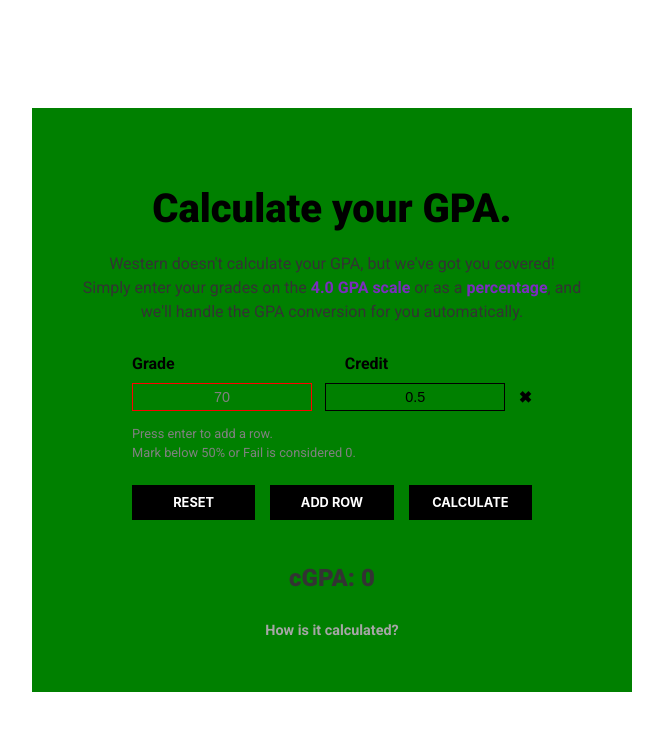
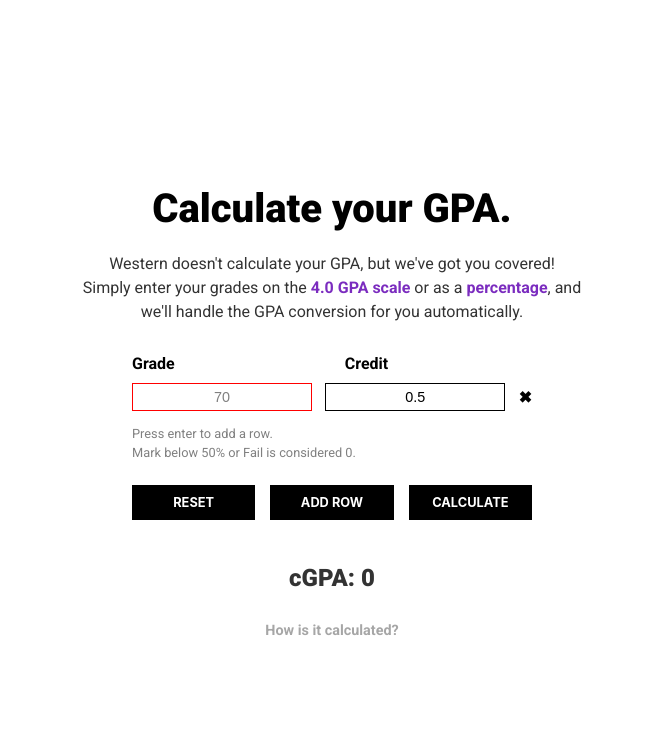
Before and after one commit to rat-atouille/uwo_gpa_calculator, a React (Create React App) app: page / in a window 1280 px wide. Shown: the top 730 px of the page, without its empty margins (308-971 px from the left). Built offline with nearby package versions, Linux system fonts and the light colour scheme.

Commit message:
fixed minor error

```diff
--- a/src/components/Calculator.scss
+++ b/src/components/Calculator.scss
@@ -4,7 +4,6 @@
   margin: auto;
   padding: 50px;
   text-align: center;
-  background-color: green;
 }
 
 h1 {
```
